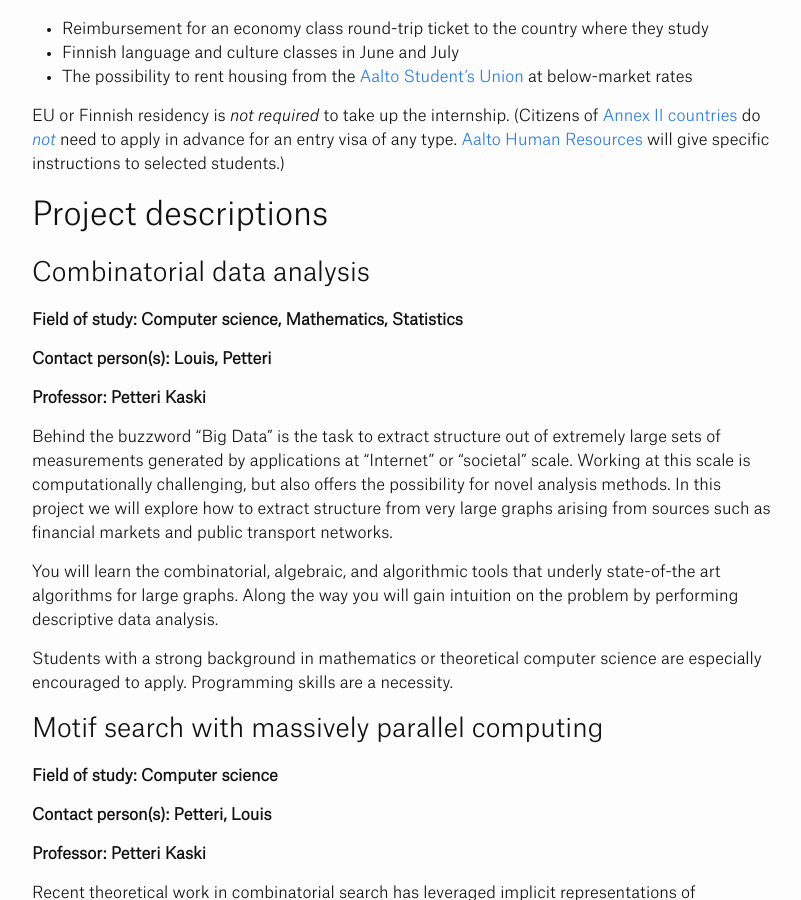
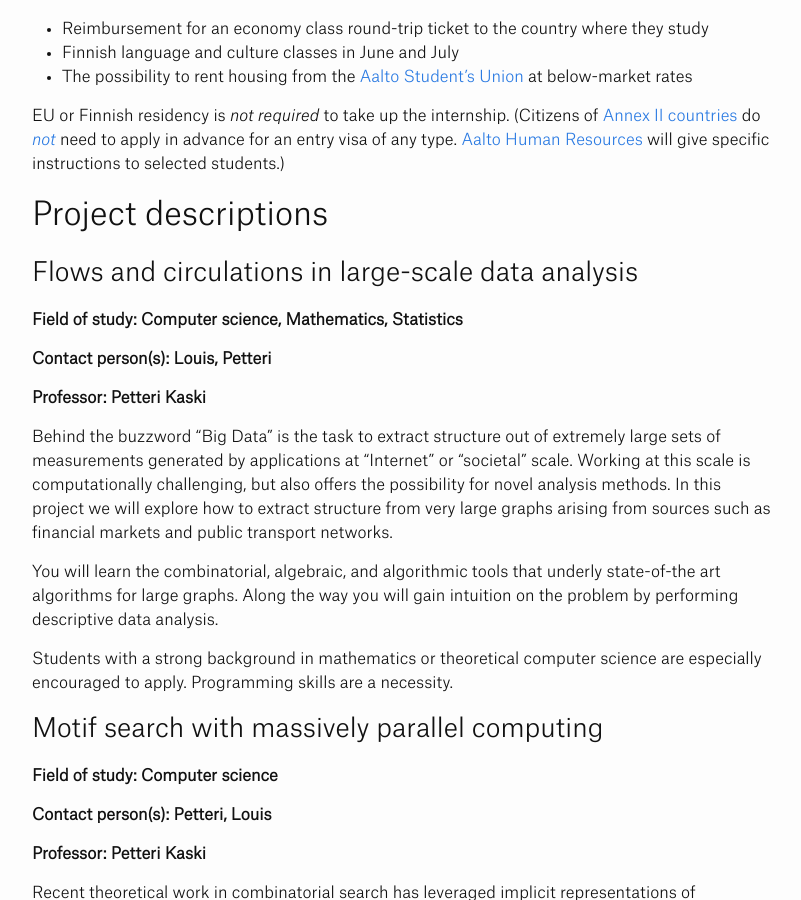
Before and after one commit to theran/theran.github.io, a Jekyll site: the page built from 2015-icsprojects.md, in a window 1280 px wide and 900 px high, scrolled down 1129 px. Shown: the whole window, without its empty margins (238-1039 px from the left). Built offline with Jekyll 4.4.1, drawn with Linux system fonts in a browser that asks for light colours.

Commit message:
Update 2015-icsprojects.md

```diff
--- a/2015-icsprojects.md
+++ b/2015-icsprojects.md
@@ -82,7 +82,7 @@ instructions to selected students.)
 
 ## Project descriptions
 
-### Combinatorial data analysis
+### Flows and circulations in large-scale data analysis
 
 __Field of study: Computer science, Mathematics, Statistics__
 
```
